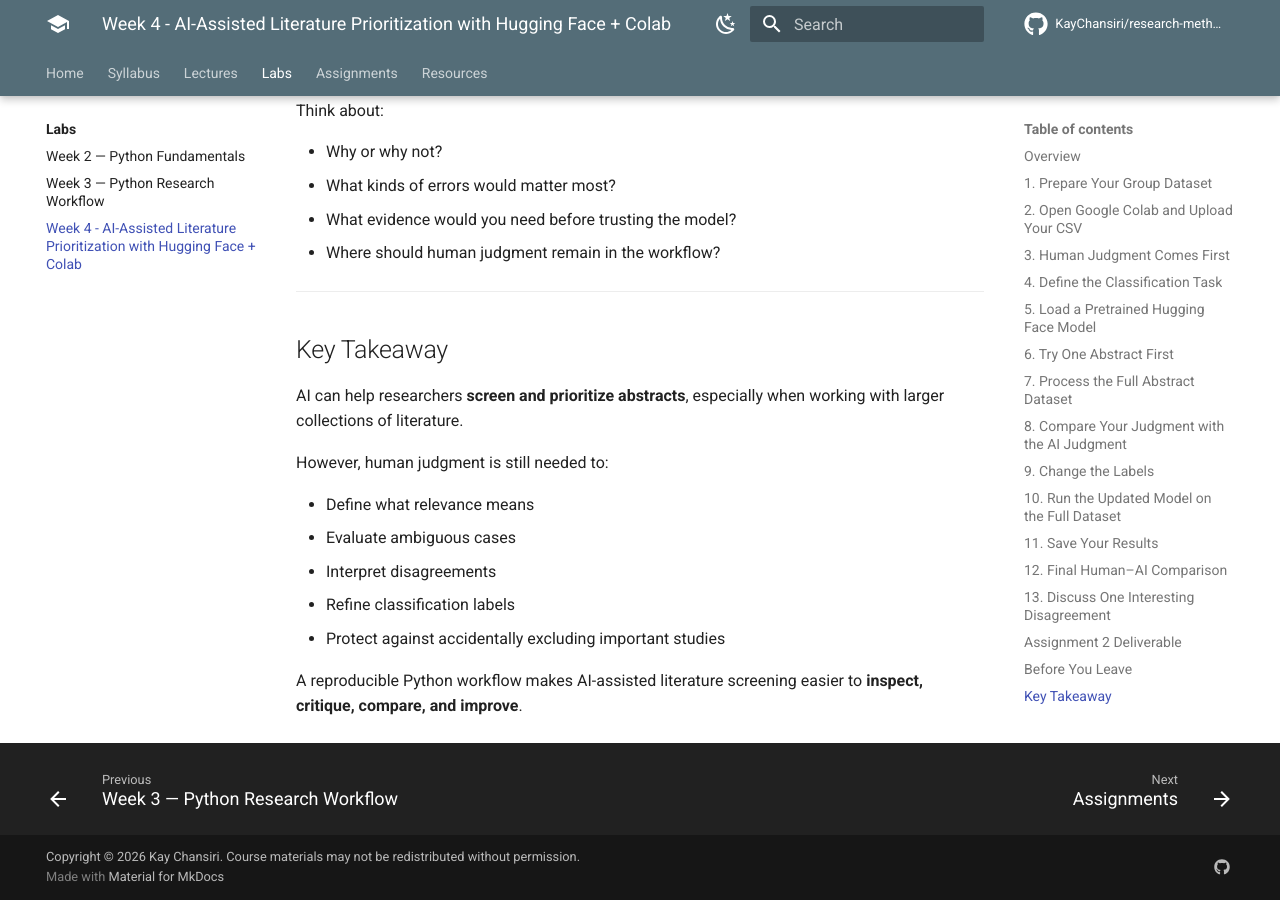
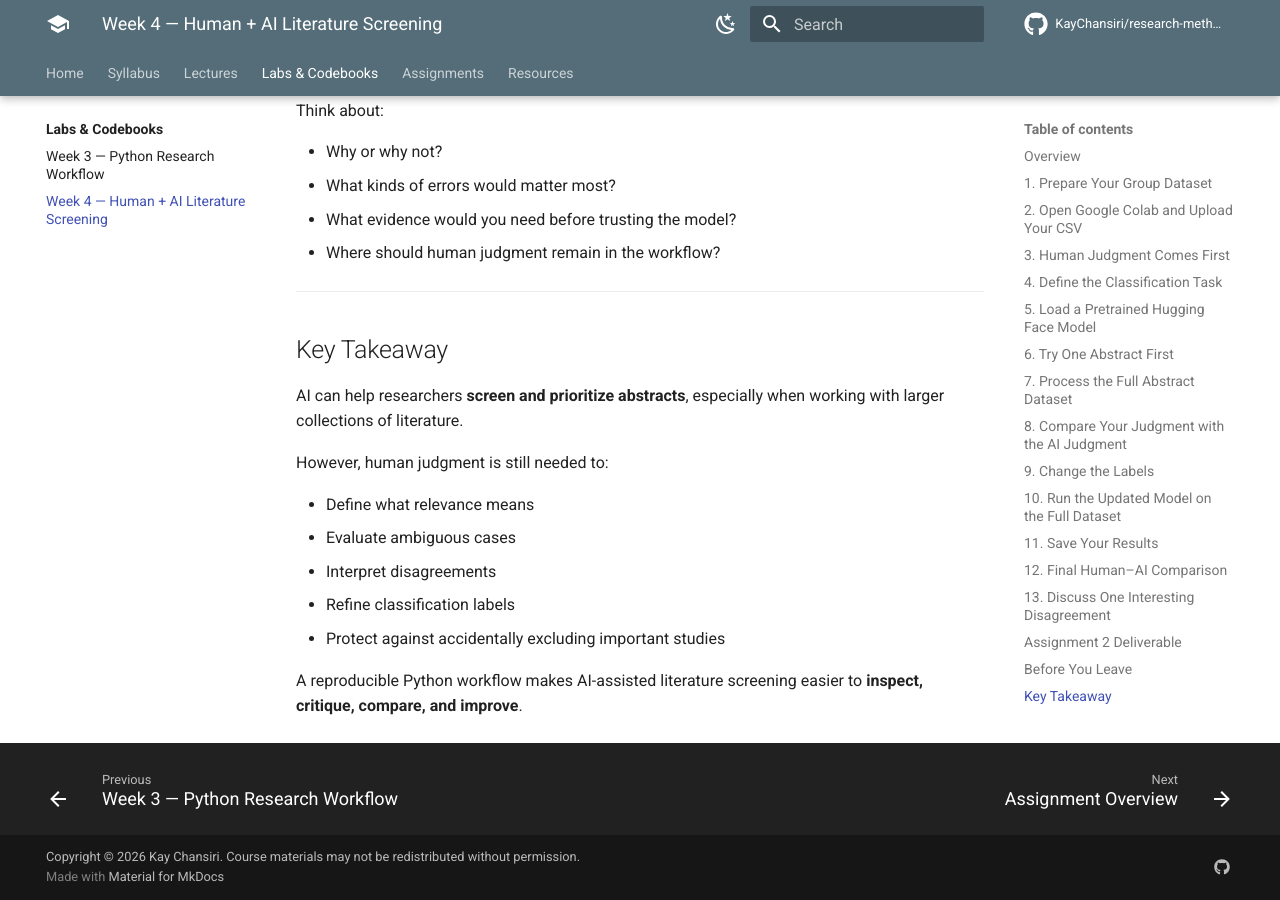
Before and after one commit to KayChansiri/jour-701-AI-research-methods, an MkDocs documentation site: the page built from docs/labs/week-04-python.md, in a window 1280 px wide and 900 px high, scrolled down 9003 px. Built offline with MkDocs 1.6.1 and Material for MkDocs 9.7.7, drawn with Linux system fonts in a browser that asks for light colours; comment, search, counter and statistics services are not loaded.

Commit message:
Update mkdocs.yml

```diff
--- a/mkdocs.yml
+++ b/mkdocs.yml
@@ -1,5 +1,5 @@
 site_name: Research Methods in the Age of AI
-site_description: Research Methods in the Age of AI
+site_description: Graduate research methods for an AI-mediated world
 site_author: Kay Chansiri
 
 site_url: https://kaychansiri.github.io/research-methods-in-the-age-of-ai/
@@ -54,23 +54,18 @@
       - AI Use Policy: ai-policy.md
 
   - Lectures:
-      - lectures/index.md
-      - Week 1 — Research in the AI Era: lectures/week-01.md
-      - Week 2 — Python and Research Tools: lectures/week-02.md
-      - Week 3 — LLM-Assisted Research: lectures/week-03.md
+      - Lecture Materials: lectures/index.md
 
-  - Labs:
-      - labs/index.md
-      - Week 2 — Python Fundamentals: labs/week-02-python.md
+  - Labs & Codebooks:
+      - Overview: labs/index.md
       - Week 3 — Python Research Workflow: labs/week-03-python.md
-      - Week 4 - AI-Assisted Literature Prioritization with Hugging Face + Colab: labs/week-04-python.md
+      - Week 4 — Human + AI Literature Screening: labs/week-04-python.md
 
   - Assignments:
-      - assignments/index.md
-      - Assignment 1 — AI-Assisted Extraction: assignments/assignment-01.md
+      - Assignment Overview: assignments/index.md
 
   - Resources:
-      - resources/index.md
+      - Course Resources: resources/index.md
 
 plugins:
   - search
```
